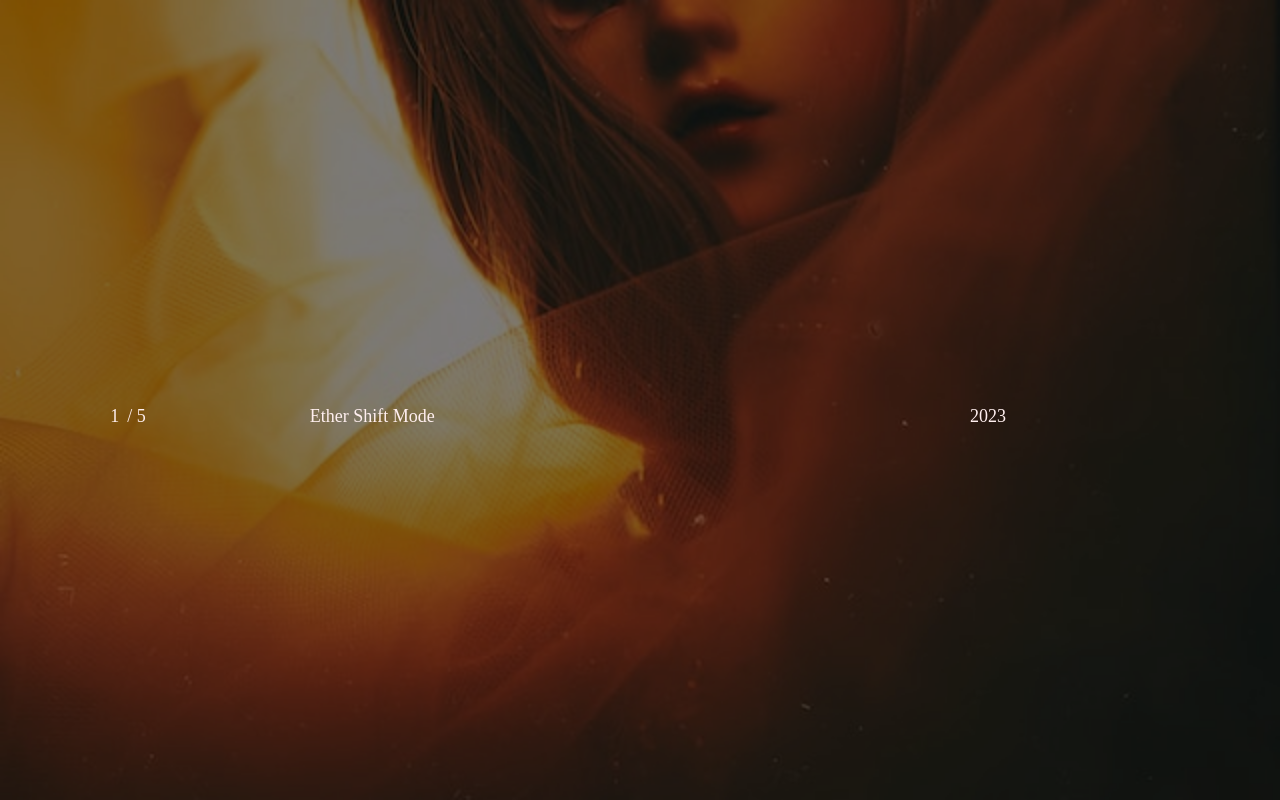
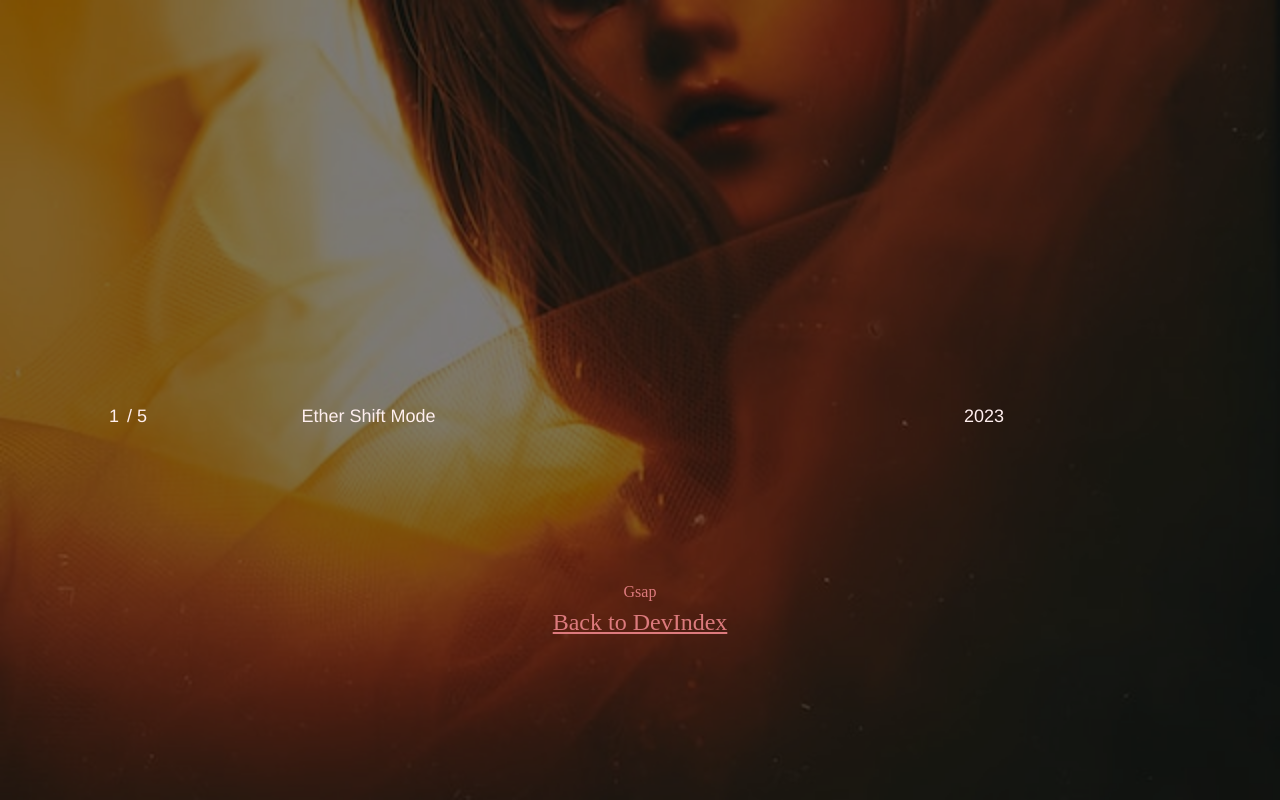
Before and after one commit to Shumpei0111/MBJS-2023, a Next.js app: page /dev/full-screen-image-slider in a window 1280 px wide. Shown: the top 800 px of the page. Built offline with nearby package versions, Linux system fonts and the light colour scheme; a web font is replaced by a local one.

Commit message:
feat: dev 調整

```diff
--- a/src/pages/dev/full-screen-image-slider/index.tsx
+++ b/src/pages/dev/full-screen-image-slider/index.tsx
@@ -3,6 +3,7 @@ import { DefaultLayout } from '@/layout/default';
 import Image from 'next/image';
 import { useEffect, useLayoutEffect, useState } from 'react';
 import gsap from 'gsap';
+import Link from 'next/link';
 
 const BgCover = () => (
   <div
@@ -36,7 +37,6 @@ const Presenter = () => {
       if (isAnimating) return;
 
       isAnimating = true;
-      console.log('isAnimating', isAnimating);
       const slide = slides[i];
       const img = slide.querySelector('img');
 
@@ -111,17 +111,11 @@ const Presenter = () => {
     }
 
     window.addEventListener('wheel', (e) => {
-      console.log('wheel isAnimating: ', isAnimating);
-
       if (isAnimating) return;
       if (e.deltaY > 0 && currentSlideIndex < slides.length - 1) {
-        console.log(1);
-
         showSlide(currentSlideIndex + 1);
         currentSlideIndex++;
       } else if (e.deltaY < 0 && currentSlideIndex > 0) {
-        console.log(999);
-
         hideSlide(currentSlideIndex);
         currentSlideIndex--;
       }
@@ -152,23 +146,24 @@ const Presenter = () => {
         className="absolute top-1/2 left-[10%] -translate-x-1/2 -translate-y-1/2 flex gap-2 z-[10001] text-white text-18"
         style={{ clipPath: 'polygon(0 0, 100% 0, 100% 30px, 0 20px)' }}
       >
-        <div data-name="prefix" className="relative top-0">
-          <div>1</div>
-          <div>2</div>
-          <div>3</div>
-          <div>4</div>
-          <div>5</div>
+        <div data-name="prefix" className="relative top-0 font-blog">
+          <p>1</p>
+          <p>2</p>
+          <p>3</p>
+          <p>4</p>
+          <p>5</p>
         </div>
         <div data-name="postfix">
-          <span className="py-2">/</span> 5
+          <span className="py-2 font-blog">/</span>
+          <span className="font-blog"> 5</span>
         </div>
       </div>
       <div
         data-name="slide-name"
-        className="absolute top-1/2 left-[30%] -translate-x-1/2 -translate-y-1/2 text-white text-18 z-[10001]"
+        className="absolute top-1/2 left-1/2 md:left-[30%] -translate-x-1/2 -translate-y-1/2 text-white text-18 z-[10001]"
         style={{ clipPath: 'polygon(0 0, 100% 0, 100% 30px, 0 20px)' }}
       >
-        <div data-name="names" className="relative top-0">
+        <div data-name="names" className="relative top-0 font-blog">
           <div>Ether Shift Mode</div>
           <div>Solar Thread</div>
           <div>Quantum Sheen Veil</div>
@@ -178,10 +173,10 @@ const Presenter = () => {
       </div>
       <div
         data-name="slide-year"
-        className="absolute top-1/2 right-[20%] -translate-x-1/2 -translate-y-1/2 text-white text-18 z-[10001]"
+        className="absolute top-1/2 right-0 md:right-[20%] -translate-x-1/2 -translate-y-1/2 text-white text-18 z-[10001]"
         style={{ clipPath: 'polygon(0 0, 100% 0, 100% 30px, 0 20px)' }}
       >
-        <div data-name="years" className="relative top-0">
+        <div data-name="years" className="relative top-0 font-blog">
           <div>2023</div>
           <div>2021</div>
           <div>2022</div>
@@ -276,6 +271,12 @@ const Presenter = () => {
           />
         </div>
         <div className="h-[400vh]" />
+        <div className="absolute bottom-[20%] left-1/2 -translate-x-1/2 z-[10000]">
+          <p className="text-center">Gsap</p>
+          <Link href="/dev" className="underline text-24">
+            Back to DevIndex
+          </Link>
+        </div>
       </div>
     </div>
   );
@@ -284,6 +285,10 @@ const Presenter = () => {
 export default function FullScreenImageSlider() {
   useEffect(() => {
     document.body.style.overflow = 'hidden';
+
+    return () => {
+      document.body.style.overflowY = 'auto';
+    };
   }, []);
 
   return (
--- a/src/pages/dev/index.tsx
+++ b/src/pages/dev/index.tsx
@@ -57,8 +57,8 @@ export default function DevIndex() {
     },
     {
       href: 'full-screen-image-slider',
-      title: 'FullScreenImageSlider',
-      tag: ['text', 'gsap'],
+      title: 'フルスクリーンスライダー FullScreenImageSlider',
+      tag: ['text', 'image', 'gsap'],
     },
   ];
 
```
